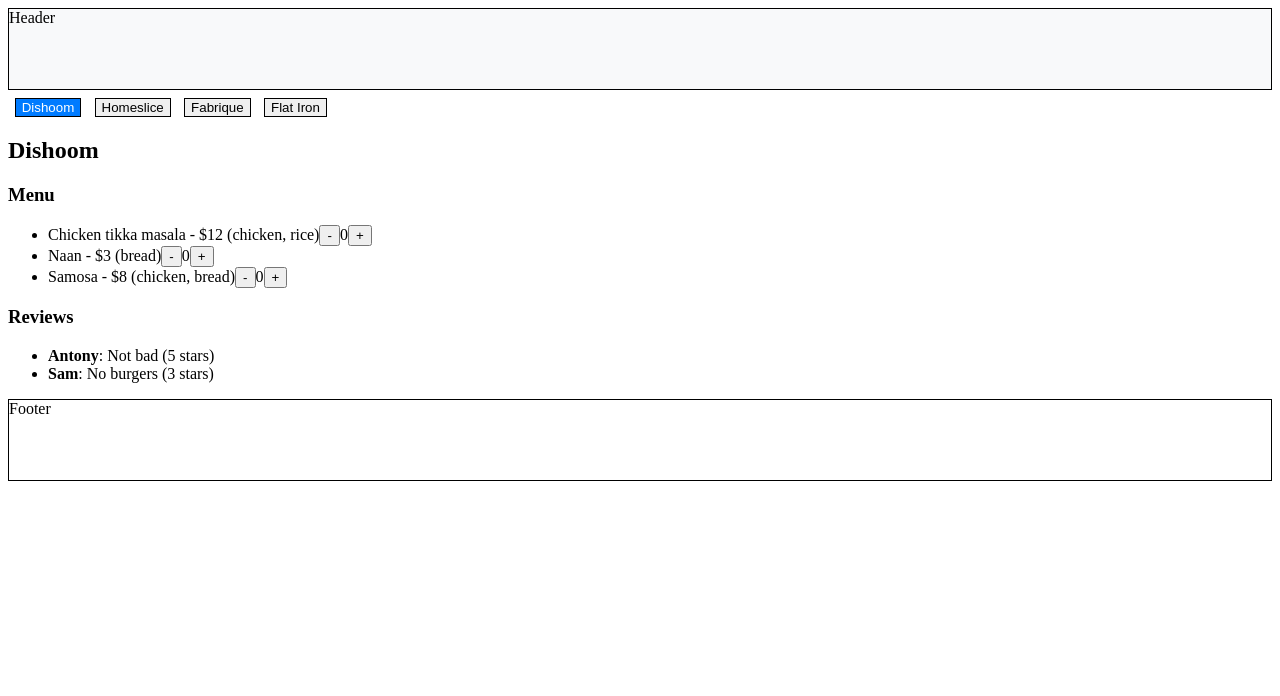
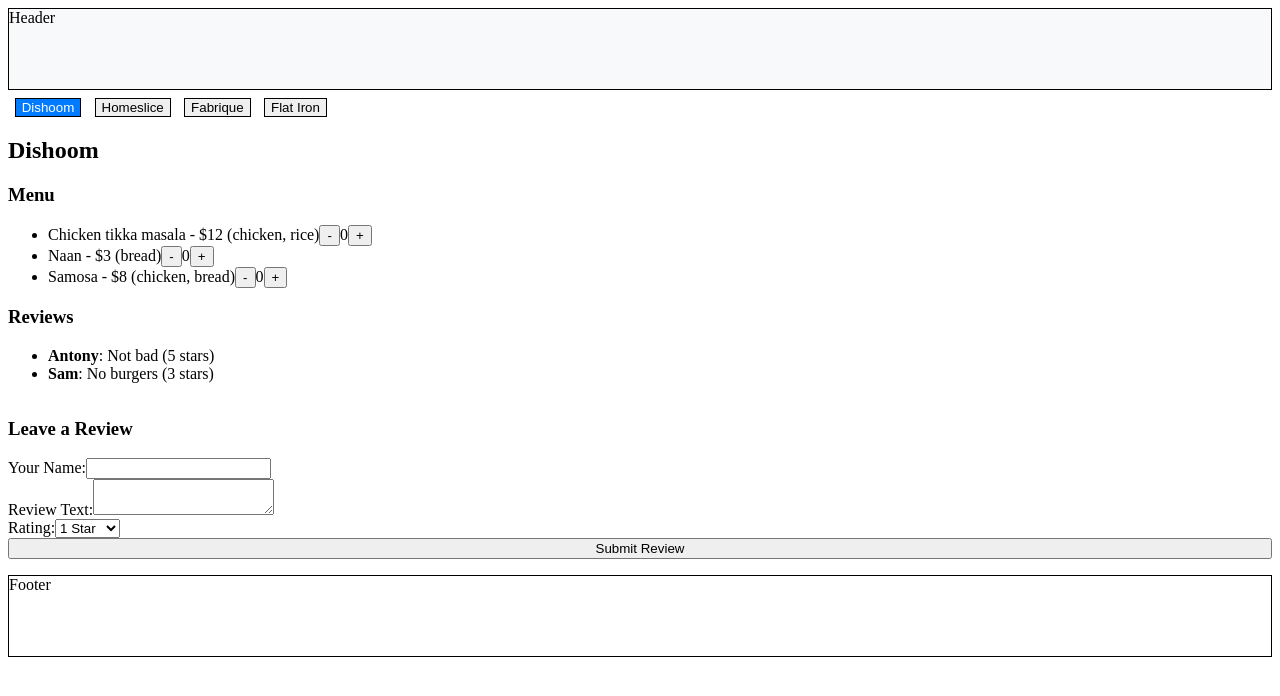
Before and after one commit to besthalfofthedevil/react1205, a React (Vite) app: page / in a window 1280 px wide. Shown: the top 696 px of the page. Built offline with nearby package versions, Linux system fonts and the light colour scheme.

Commit message:
Add ReviewForm component

```diff
--- a/src/components/Restaurants/Restaurants.tsx
+++ b/src/components/Restaurants/Restaurants.tsx
@@ -2,6 +2,7 @@
 import { RestaurantComponent } from "../Restaurant/Restaurant";
 import type { Restaurant } from "../../mocks/restaurants.mock";
 import { Tab } from "../Tab/Tab";
+import { ReviewForm } from "../ReviewForm/review-form";
 
 export const Restaurants = ({
   restaurants,
@@ -32,10 +33,13 @@
         })}
       </section>
       {selectedRestaurant ? (
+        <>
         <RestaurantComponent
           key={selectedRestaurant.id}
           restaurantItem={selectedRestaurant}
         />
+        <ReviewForm />
+        </>
       ) : (
         <p>Please select a restaurant to view details.</p>
       )}
--- /dev/null
+++ b/src/components/ReviewForm/review-form.tsx
@@ -0,0 +1,27 @@
+
+export const ReviewForm = () => {
+    return (
+        <form className="review-form">
+        <h3>Leave a Review</h3>
+        <label>
+            Your Name:
+            <input type="text" name="user" required />
+        </label>
+        <label>
+            Review Text:
+            <textarea name="text" required />
+        </label>
+        <label>
+            Rating:
+            <select name="rating" required>
+            <option value="1">1 Star</option>
+            <option value="2">2 Stars</option>
+            <option value="3">3 Stars</option>
+            <option value="4">4 Stars</option>
+            <option value="5">5 Stars</option>
+            </select>
+        </label>
+        <button type="submit">Submit Review</button>
+        </form>
+    );
+}
--- a/src/styles.css
+++ b/src/styles.css
@@ -29,3 +29,9 @@
   background-color: #007bff;
   color: white;
 }
+
+.review-form {
+  display: flex;
+  flex-direction: column;
+  margin-bottom: 1em;
+}
```
